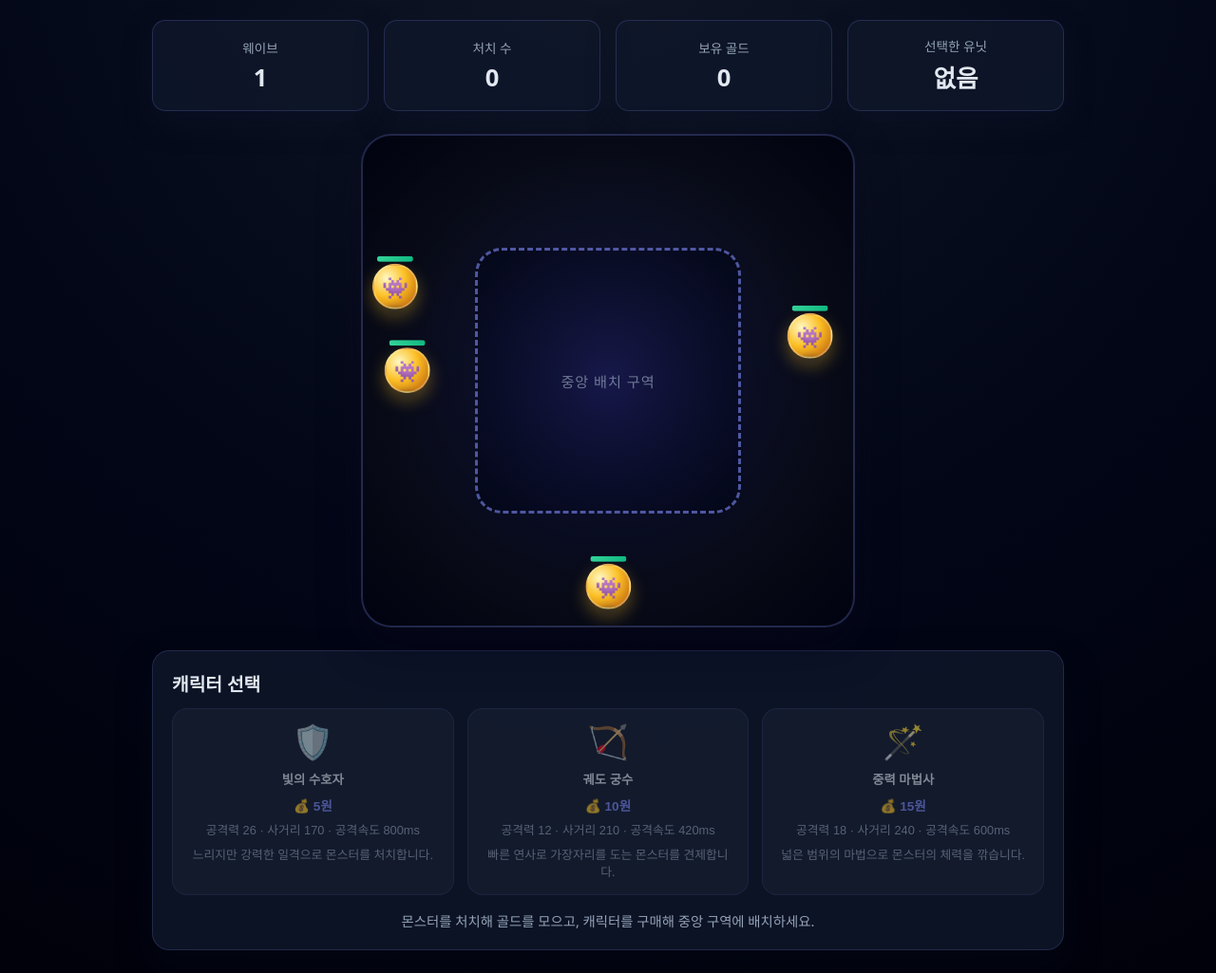
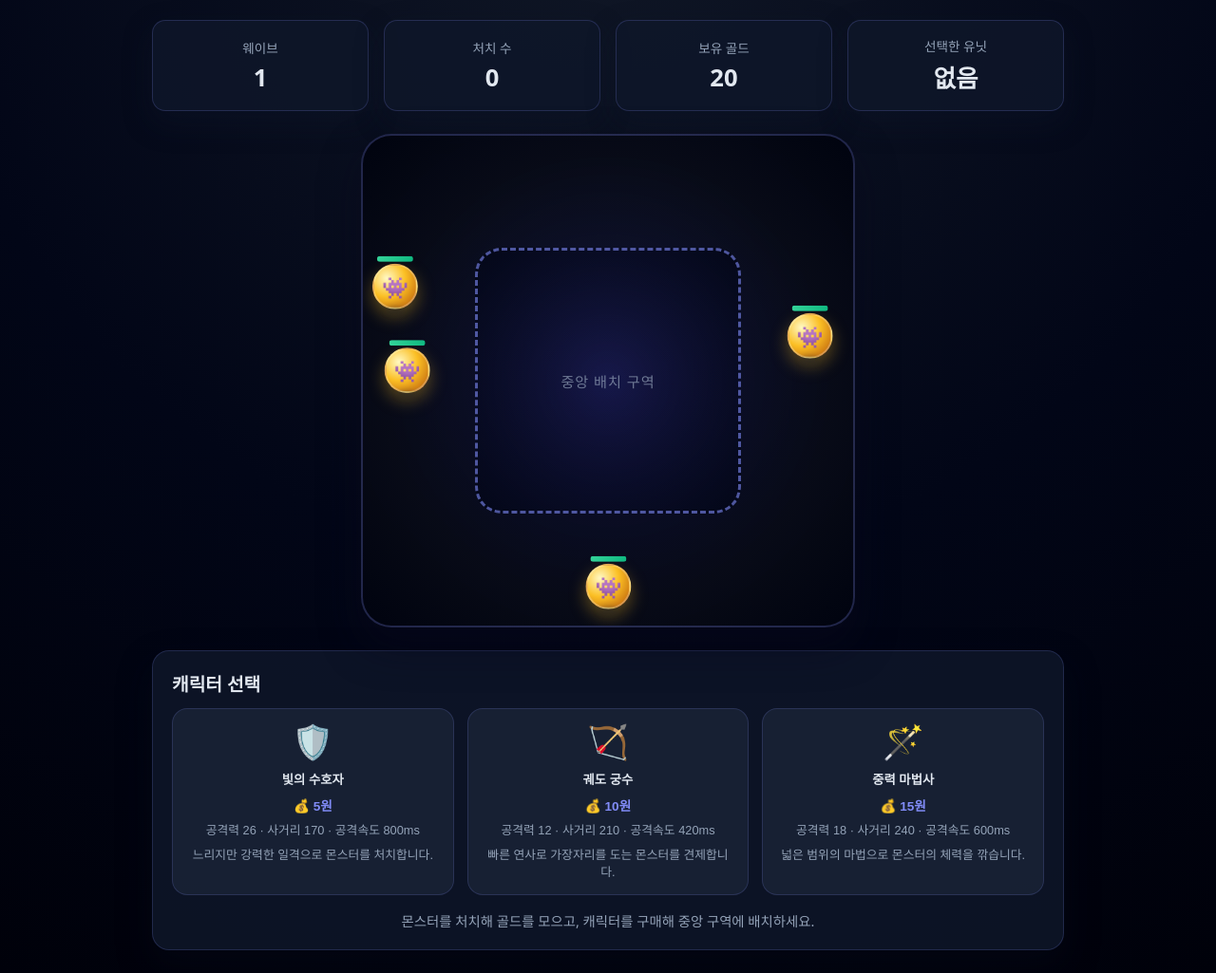
Before and after one commit to stardust-note/project, a website built with Vite: page index.html in a window 1280 px wide. Shown: the part 115-1140 px from the top of the page at 95% size. Built offline with nearby package versions, Linux system fonts and the light colour scheme.

Commit message:
Increase starting gold to 20

```diff
--- a/index.html
+++ b/index.html
@@ -24,7 +24,7 @@
         </div>
         <div class="status-item">
           <span class="label">보유 골드</span>
-          <span id="coins" class="value">0</span>
+          <span id="coins" class="value">20</span>
         </div>
         <div class="status-item">
           <span class="label">선택한 유닛</span>
--- a/src/main.js
+++ b/src/main.js
@@ -51,7 +51,7 @@ document.addEventListener('DOMContentLoaded', () => {
   let heroPositionsDirty = true;
   let messageTimeout = null;
 
-  let coins = 0;
+  let coins = 20;
   let defeatedCount = 0;
   let totalSpawned = 0;
   let spawnDelay = 1200;
@@ -62,6 +62,8 @@ document.addEventListener('DOMContentLoaded', () => {
   let monstersPerWave = calculateMonstersForWave(currentWave);
   let spawnedInWave = 0;
   let gameEnded = false;
+
+  coinsEl.textContent = coins.toString();
 
   function calculateMonstersForWave(wave) {
     const base = 10 + (wave - 1) * 6;
```
